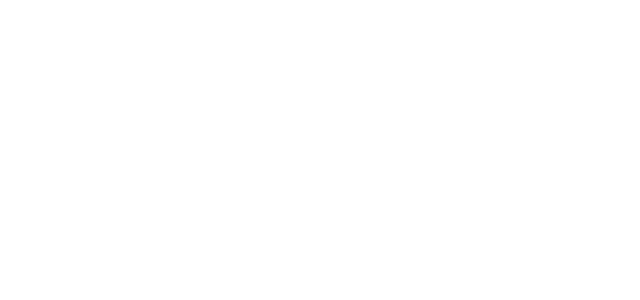
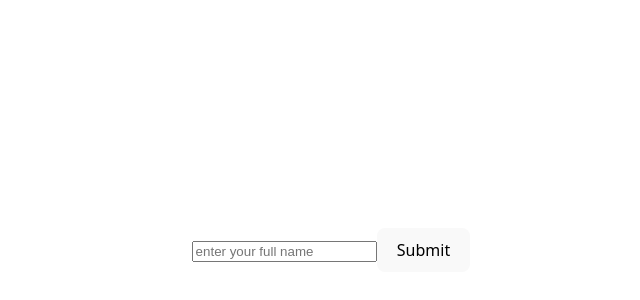
Before and after one commit to Shreyash-23423/React-tutorials, a React (Vite) app: page / in a window 1280 px wide. Shown: the part 150-450 px from the top of the page, without its empty margins (309-949 px from the left). Built offline with nearby package versions, Linux system fonts and the light colour scheme.

Commit message:
learned about forms in react using it as controlled component

```diff
--- a/src/App.jsx
+++ b/src/App.jsx
@@ -1,11 +1,12 @@
 import './App.css'
+import Forms from './Forms.jsx'
 
 function App() {
 
 
   return (
     <>
-
+      <Forms/>
     </>
   )
 }
--- /dev/null
+++ b/src/Forms.jsx
@@ -0,0 +1,16 @@
+import { useState } from "react"
+
+export default function Forms() {
+  let [fullName, setFullName] = useState("")
+
+  let handlenamechange = (e) => {
+    setFullName(e.target.value)
+  }
+  return (
+   <form >
+    <input type="text" placeholder="enter your full name" value={fullName} onChange={handlenamechange} />
+    {/* <input type="text" placeholder="enter your full name" value={fullName} onChange={(e) => setFullName(e.target.value)} /> */}
+    <button>Submit</button>
+   </form>
+  )
+}
```
